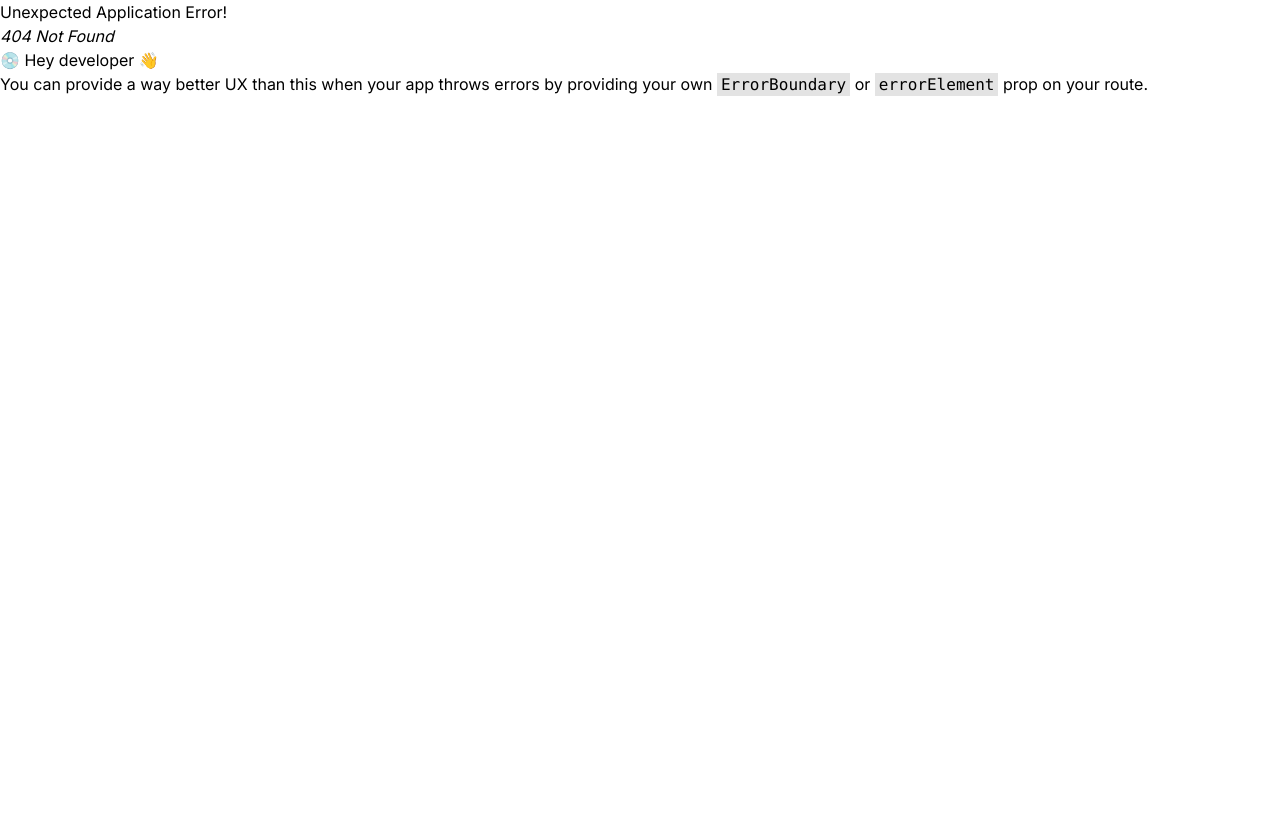
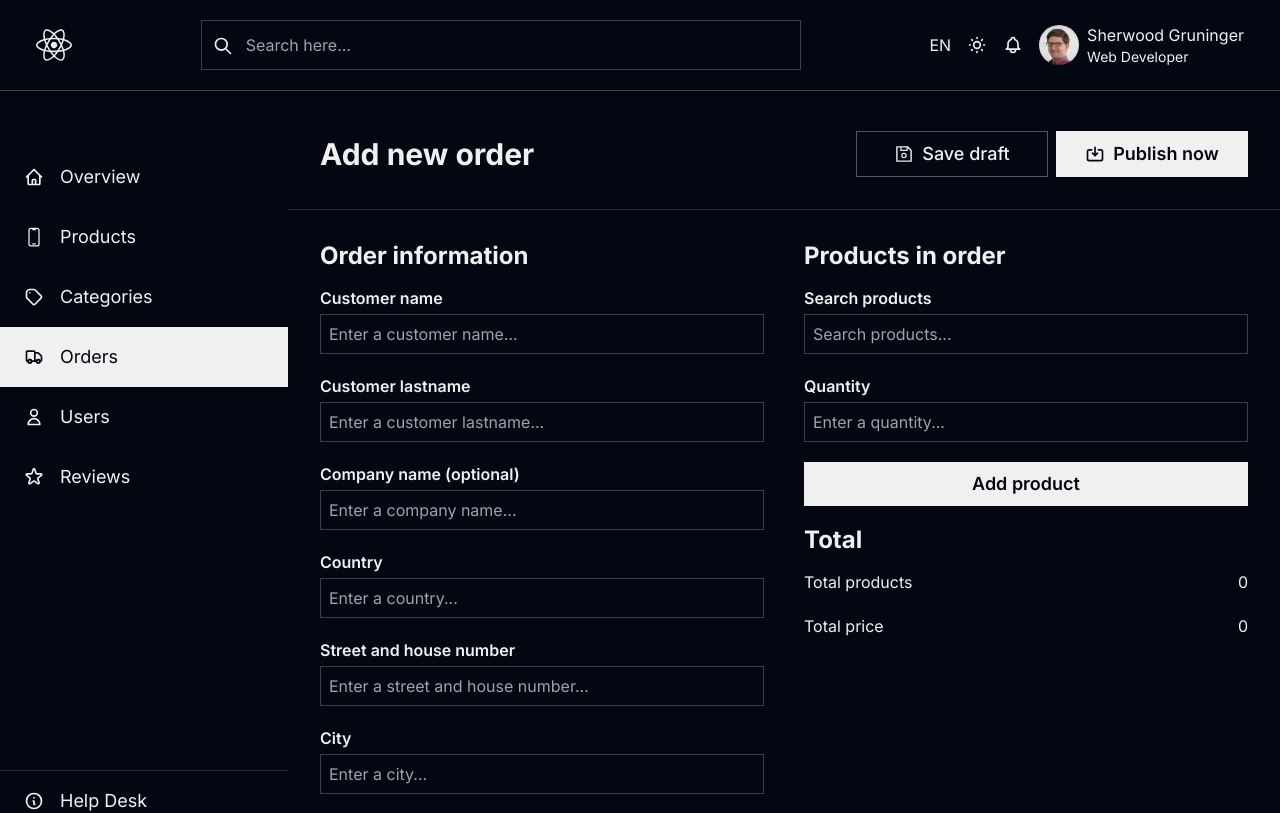
Before and after one commit to Kuzma02/Free-Admin-Dashboard, a React (Vite) app: page /orders/create-order in a window 1280 px wide. Before the commit this address had no page. Shown: the top 813 px of the page. Built offline with nearby package versions, Linux system fonts and the light colour scheme.

Commit message:
main frontend for create order page completed

```diff
--- a/src/App.tsx
+++ b/src/App.tsx
@@ -2,6 +2,7 @@ import { RouterProvider, createBrowserRouter } from "react-router-dom";
 import {
   Categories,
   CreateCategory,
+  CreateOrder,
   CreateProduct,
   HomeLayout,
   Landing,
@@ -40,6 +41,10 @@ const router = createBrowserRouter([
         element: <Orders />,
       },
       {
+        path: "/orders/create-order",
+        element: <CreateOrder />,
+      },
+      {
         path: "/reviews",
         element: <Reviews />,
       },
--- /dev/null
+++ b/src/components/WhiteButton.tsx
@@ -0,0 +1,14 @@
+import { Link } from "react-router-dom";
+
+const WhiteButton = ({ link, text, width, py, textSize, children }: {link: string; text: string; width: string; py:string; textSize: string; children?: React.ReactNode}) => {
+  return (
+    <Link
+      to={link}
+      className={`bg-whiteSecondary w-${width} py-${py} text-${textSize} hover:bg-white duration-200 flex items-center justify-center gap-x-2`}
+    >
+      { children }
+      <span className="text-blackPrimary font-semibold">{ text }</span>
+    </Link>
+  );
+};
+export default WhiteButton;
--- a/src/components/index.ts
+++ b/src/components/index.ts
@@ -21,3 +21,4 @@ export { default as InputWithLabel } from "./InputWithLabel";
 export { default as SimpleInput } from "./SimpleInput";
 export { default as TextAreaInput } from "./TextAreaInput";
 export { default as ImageUpload } from "./ImageUpload";
+export { default as WhiteButton } from "./WhiteButton";
--- /dev/null
+++ b/src/pages/CreateOrder.tsx
@@ -0,0 +1,169 @@
+import { AiOutlineSave } from "react-icons/ai";
+import { HiCheck, HiOutlineSave } from "react-icons/hi";
+import { Link } from "react-router-dom";
+import {
+  InputWithLabel,
+  Sidebar,
+  SimpleInput,
+  TextAreaInput,
+  WhiteButton,
+} from "../components";
+
+const CreateOrder = () => {
+  return (
+    <div className="h-auto border-t border-blackSecondary border-1 flex">
+      <Sidebar />
+      <div className="bg-blackPrimary w-full ">
+        <div className="bg-blackPrimary py-10">
+          <div className="px-4 sm:px-6 lg:px-8 pb-8 border-b border-gray-800 flex justify-between items-center max-sm:flex-col max-sm:gap-5">
+            <div className="flex flex-col gap-3">
+              <h2 className="text-3xl font-bold leading-7 text-whiteSecondary">
+                Add new order
+              </h2>
+            </div>
+            <div className="flex gap-x-2 max-[370px]:flex-col max-[370px]:gap-2 max-[370px]:items-center">
+              <button className="bg-blackPrimary border border-gray-600 w-48 py-2 text-lg hover:border-gray-500 duration-200 flex items-center justify-center gap-x-2">
+                <AiOutlineSave className="text-whiteSecondary text-xl" />
+                <span className="text-whiteSecondary font-medium">
+                  Save draft
+                </span>
+              </button>
+              <WhiteButton
+                link="/orders/add-order"
+                textSize="lg"
+                width="48"
+                py="2"
+                text="Publish now"
+              >
+                <HiOutlineSave className="text-blackPrimary text-xl" />
+              </WhiteButton>
+              {/* <Link
+                to="/orders/add-order"
+                className="bg-whiteSecondary w-48 py-2 text-lg hover:bg-white duration-200 flex items-center justify-center gap-x-2"
+              >
+                <HiOutlineSave className="text-blackPrimary text-xl" />
+                <span className="text-blackPrimary font-semibold">
+                  Publish now
+                </span>
+              </Link> */}
+            </div>
+          </div>
+
+          {/* Add Product section here  */}
+          <div className="px-4 sm:px-6 lg:px-8 pb-8 pt-8 grid grid-cols-2 gap-x-10 max-xl:grid-cols-1 max-xl:gap-y-10">
+            {/* left div */}
+            <div>
+              <h3 className="text-2xl font-bold leading-7 text-whiteSecondary">
+                Order information
+              </h3>
+
+              <div className="mt-4 flex flex-col gap-5">
+                <InputWithLabel label="Customer name">
+                  <SimpleInput
+                    type="text"
+                    placeholder="Enter a customer name..."
+                  />
+                </InputWithLabel>
+
+                <InputWithLabel label="Customer lastname">
+                  <SimpleInput
+                    type="text"
+                    placeholder="Enter a customer lastname..."
+                  />
+                </InputWithLabel>
+
+                <InputWithLabel label="Company name (optional)">
+                  <SimpleInput
+                    type="text"
+                    placeholder="Enter a company name..."
+                  />
+                </InputWithLabel>
+
+                <InputWithLabel label="Country">
+                  <SimpleInput type="text" placeholder="Enter a country..." />
+                </InputWithLabel>
+
+                <InputWithLabel label="Street and house number">
+                  <SimpleInput
+                    type="text"
+                    placeholder="Enter a street and house number..."
+                  />
+                </InputWithLabel>
+
+                <InputWithLabel label="City">
+                  <SimpleInput type="text" placeholder="Enter a city..." />
+                </InputWithLabel>
+
+                <InputWithLabel label="Zip code">
+                  <SimpleInput type="text" placeholder="Enter a zip code..." />
+                </InputWithLabel>
+
+                <InputWithLabel label="Phone number">
+                  <SimpleInput
+                    type="text"
+                    placeholder="Enter a phone number..."
+                  />
+                </InputWithLabel>
+
+                <InputWithLabel label="Email address">
+                  <SimpleInput
+                    type="text"
+                    placeholder="Enter a email address..."
+                  />
+                </InputWithLabel>
+
+                <InputWithLabel label="Order notice">
+                  <TextAreaInput placeholder="Enter a order notice..." />
+                </InputWithLabel>
+              </div>
+            </div>
+
+            {/* right div */}
+            <div>
+              <h3 className="text-2xl font-bold leading-7 text-whiteSecondary">
+                Products in order
+              </h3>
+
+              <div>
+                <div className="mt-4 flex flex-col gap-5">
+                  <InputWithLabel label="Search products">
+                    <SimpleInput type="text" placeholder="Search products..." />
+                  </InputWithLabel>
+                  <InputWithLabel label="Quantity">
+                    <SimpleInput
+                      type="number"
+                      placeholder="Enter a quantity..."
+                    />
+                  </InputWithLabel>
+                  <WhiteButton
+                    link="/orders/add-order"
+                    textSize="lg"
+                    width="full"
+                    py="2"
+                    text="Add product"
+                  />
+                </div>
+              </div>
+              <div className="mt-5">
+                <h3 className="text-2xl font-bold leading-7 text-whiteSecondary">
+                  Total
+                </h3>
+                <div className="mt-4 flex flex-col gap-5">
+                  <div className="flex justify-between items-center">
+                    <span className="text-whiteSecondary">Total products</span>
+                    <span className="text-whiteSecondary">0</span>
+                  </div>
+                  <div className="flex justify-between items-center">
+                    <span className="text-whiteSecondary">Total price</span>
+                    <span className="text-whiteSecondary">0</span>
+                  </div>
+                </div>
+              </div>
+            </div>
+          </div>
+        </div>
+      </div>
+    </div>
+  );
+};
+export default CreateOrder;
--- a/src/pages/Orders.tsx
+++ b/src/pages/Orders.tsx
@@ -4,6 +4,7 @@ import { HiOutlinePlus } from "react-icons/hi";
 import { HiOutlineChevronRight } from "react-icons/hi";
 import { AiOutlineExport } from "react-icons/ai";
 import { HiOutlineSearch } from "react-icons/hi";
+import { Link } from "react-router-dom";
 
 const Orders = () => {
   return (
@@ -27,12 +28,12 @@ const Orders = () => {
                 <AiOutlineExport className="text-whiteSecondary text-base" />
                 <span className="text-whiteSecondary font-medium">Export</span>
               </button>
-              <button className="bg-whiteSecondary w-48 py-2 text-lg hover:bg-white duration-200 flex items-center justify-center gap-x-1">
+              <Link to="/orders/create-order" className="bg-whiteSecondary w-48 py-2 text-lg hover:bg-white duration-200 flex items-center justify-center gap-x-1">
                 <HiOutlinePlus className="text-blackPrimary" />
                 <span className="text-blackPrimary font-semibold">
                   Add an order
                 </span>
-              </button>
+              </Link>
             </div>
           </div>
           <div className="px-4 sm:px-6 lg:px-8 flex justify-between items-center mt-5 max-sm:flex-col max-sm:gap-2">
--- a/src/pages/index.ts
+++ b/src/pages/index.ts
@@ -7,3 +7,4 @@ export { default as Users } from "./Users";
 export { default as Reviews } from "./Reviews";
 export { default as CreateProduct } from "./CreateProduct";
 export { default as CreateCategory } from "./CreateCategory";
+export { default as CreateOrder } from "./CreateOrder";
```
